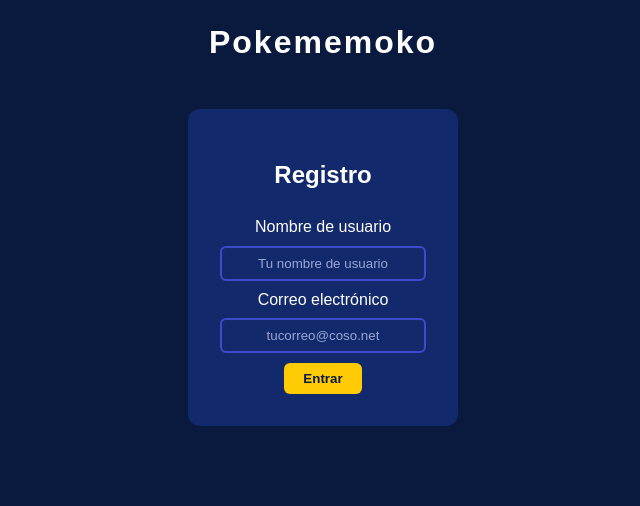
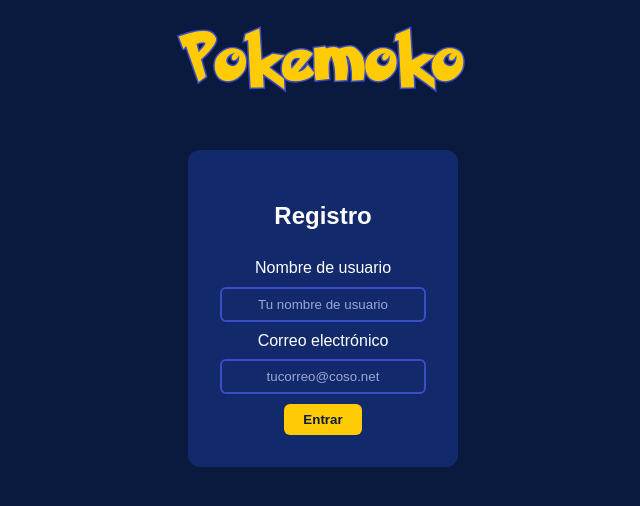
Before and after one commit to sebas-serra/Practica_JS, a website built with Vite: page index.html in a window 1280 px wide. Shown: the whole page, without its empty margins (317-957 px from the left). Built offline with nearby package versions, Linux system fonts and the light colour scheme.

Commit message:
style: font de pokemon creaday titulo cambiado

```diff
--- a/index.html
+++ b/index.html
@@ -4,14 +4,14 @@
     <meta charset="UTF-8" />
     <link rel="icon" type="image/svg+xml" href="/favicon.svg" />
     <meta name="viewport" content="width=device-width, initial-scale=1.0" />
-    <title>Pokememoko</title>
+    <title>Pokemoko</title>
     <script type="module" src="/src/js/main.js"></script>
     <link rel="stylesheet" href="/src/styles/main.css" />
   </head>
 
   <body>
     <header>
-      <h1>Pokememoko</h1>
+      <h1>Pokemoko</h1>
     </header>
 
     <main>
--- a/src/styles/main.css
+++ b/src/styles/main.css
@@ -1,3 +1,9 @@
+@font-face {
+  font-family: 'Pokemon Solid';
+  src: url('../fonts/Pokemon Solid.ttf') format('truetype');
+  font-display: swap;
+}
+
 [hidden] {
   display: none !important;
 }
@@ -20,7 +26,13 @@ body {
 
 header h1 {
   margin: 1.5rem 0 1rem;
-  letter-spacing: 2px;
+  font-family: 'Pokemon Solid', Arial, sans-serif;
+  font-size: 3.5rem;
+  font-weight: normal;
+  letter-spacing: 4px;
+  color: #ffcb05;                          /* amarillo del logo */
+  -webkit-text-stroke: 3px #3b4cca;        /* borde azul del logo */
+  paint-order: stroke fill;                /* el borde queda por fuera */
 }
 
 main {
```
Also changed, not shown: src/fonts/Pokemon Solid.ttf (added).
